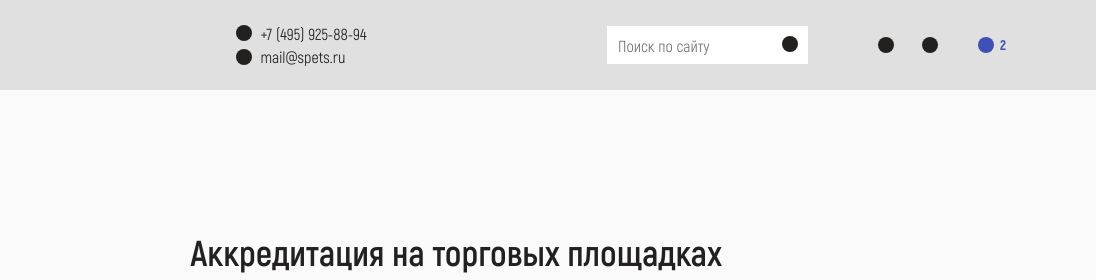
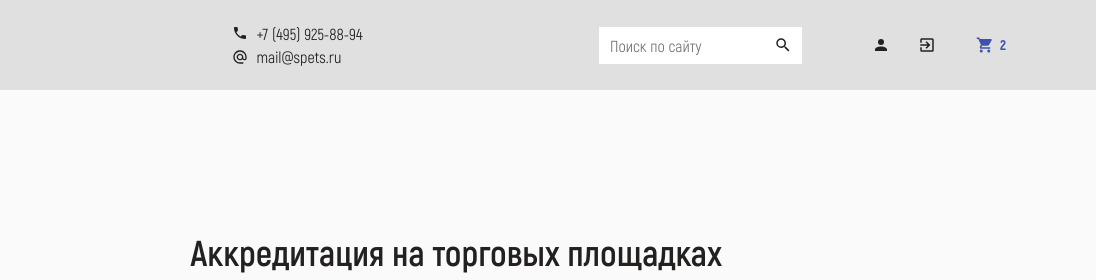
Before and after one commit to corvus-007/spec-odejda, a plain HTML site: page page.html in a window 1280 px wide. Shown: the top 280 px of the page, 184-1280 px from the left. Drawn offline with Linux system fonts and the light colour scheme; a script that the page names is missing.

Commit message:
Update 2018-05-25T08:26:17.719Z

```diff
--- a/page.html
+++ b/page.html
@@ -20,7 +20,7 @@
           <li class="header-contacts__item">
             <a class="header-contacts__link" href="tel:+74959258894">
               <svg class="header-contacts__icon" width="16" height="16">
-                <use xlink:href=""></use>
+                <use xlink:href="images/symbols.svg#phone"></use>
               </svg>
               +7 (495) 925-88-94
             </a>
@@ -28,7 +28,7 @@
           <li class="header-contacts__item">
             <a class="header-contacts__link" href="mailto:mail@spets.ru">
               <svg class="header-contacts__icon" width="16" height="16">
-                <use xlink:href=""></use>
+                <use xlink:href="images/symbols.svg#at"></use>
               </svg>
               mail@spets.ru
             </a>
@@ -38,7 +38,7 @@
           <input class="header-search__input input" type="search" name="s" placeholder="Поиск по сайту">
           <button class="header-search__submit" type="submit">
             <svg class="header-search__submit-icon" width="16" height="16">
-              <use xlink:href=""></use>
+              <use xlink:href="images/symbols.svg#magnify"></use>
             </svg>
             <span class="visually-hidden">Поиск</span>
           </button>
@@ -48,7 +48,7 @@
             <li class="user-list__item">
               <button class="user-list__button" type="button">
                 <svg class="user-list__icon" width="28" height="28">
-                  <use xlink:href="images/symbols.svg#user"></use>
+                  <use xlink:href="images/symbols.svg#account"></use>
                 </svg>
                 <span class="visually-hidden">Войти</span>
               </button>
@@ -56,7 +56,7 @@
             <li class="user-list__item">
               <button class="user-list__button" type="button">
                 <svg class="user-list__icon" width="28" height="28">
-                  <use xlink:href="images/symbols.svg#logout"></use>
+                  <use xlink:href="images/symbols.svg#exit-to-app"></use>
                 </svg>
                 <span class="visually-hidden">Выйти</span>
               </button>
@@ -64,7 +64,7 @@
           </ul>
           <a class="header-controls__item cart-toggle" href="cart.html">
             <svg class="cart-toggle__icon" width="16" height="16">
-              <use xlink:href=""></use>
+              <use xlink:href="images/symbols.svg#cart"></use>
             </svg>
             <span class="visually-hidden">товара в корзине</span>
             <span class="cart-toggle__amount">2</span>
--- a/style.css
+++ b/style.css
@@ -1741,6 +1741,7 @@ tbody tr:hover td {
   background-color: #fff;
   -webkit-box-shadow: 0 4px 8px rgba(0, 0, 0, 0.05);
           box-shadow: 0 4px 8px rgba(0, 0, 0, 0.05);
+  border-radius: 2px;
 }
 
 .common-header {
@@ -1852,8 +1853,6 @@ ul:not([class]) li::before {
   -ms-flex-negative: 0;
       flex-shrink: 0;
   fill: currentColor;
-  background-color: currentColor;
-  border-radius: 50%;
 }
 
 .header-search {
@@ -1896,13 +1895,12 @@ ul:not([class]) li::before {
 }
 
 .header-search__submit-icon {
-  width: 16px;
-  height: 16px;
+  display: block;
+  width: 18px;
+  height: 18px;
   -ms-flex-negative: 0;
       flex-shrink: 0;
   fill: currentColor;
-  background-color: currentColor;
-  border-radius: 50%;
 }
 
 .user-list {
@@ -1938,21 +1936,21 @@ ul:not([class]) li::before {
   -webkit-transition: 0.25s;
   transition: 0.25s;
   outline: none;
+  border-radius: 2px;
 }
 
 .user-list__button:hover, .user-list__button:focus {
   color: #3F51B5;
+  background-color: rgba(255, 255, 255, 0.8);
 }
 
 .user-list__icon {
   display: block;
-  width: 16px;
-  height: 16px;
+  width: 18px;
+  height: 18px;
   -ms-flex-negative: 0;
       flex-shrink: 0;
   fill: currentColor;
-  background-color: currentColor;
-  border-radius: 50%;
 }
 
 .cart-toggle {
@@ -1965,18 +1963,29 @@ ul:not([class]) li::before {
   padding: 10px;
   font-weight: 800;
   font-size: 0.77778rem;
+  -webkit-transition: 0.25s;
+  transition: 0.25s;
   text-decoration: none;
+  outline: none;
+  -webkit-user-select: none;
+     -moz-user-select: none;
+      -ms-user-select: none;
+          user-select: none;
+  border-radius: 2px;
+}
+
+.cart-toggle:hover, .cart-toggle:focus {
+  color: #fff;
+  background-color: #3F51B5;
 }
 
 .cart-toggle__icon {
-  width: 16px;
-  height: 16px;
+  width: 18px;
+  height: 18px;
   margin-right: 6px;
   -ms-flex-negative: 0;
       flex-shrink: 0;
   fill: currentColor;
-  background-color: currentColor;
-  border-radius: 50%;
 }
 
 .header-controls {
@@ -2286,6 +2295,7 @@ ul:not([class]) li::before {
 
 .catalog-card__wraplink:hover, .catalog-card__wraplink:focus {
   color: #3F51B5;
+  background-color: #ffffff;
   -webkit-box-shadow: 0 2px 8px rgba(0, 0, 0, 0.2);
           box-shadow: 0 2px 8px rgba(0, 0, 0, 0.2);
 }
```
Also changed, not shown: index.html (+6 -6 lines), images/svg-symbols/account.svg (added), images/svg-symbols/at.svg (added), images/svg-symbols/cart.svg (added), images/svg-symbols/exit-to-app.svg (added), images/svg-symbols/magnify.svg (added), images/svg-symbols/phone.svg (added), images/symbols.svg (added).
